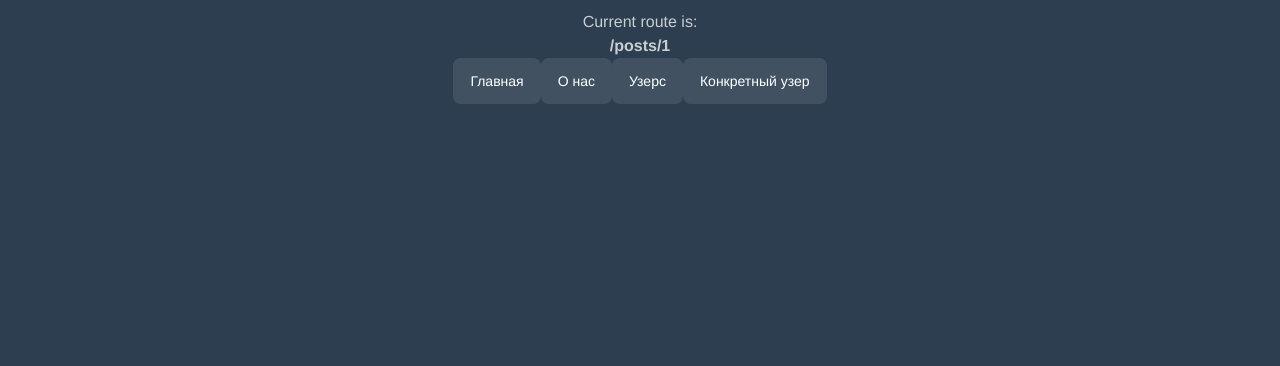
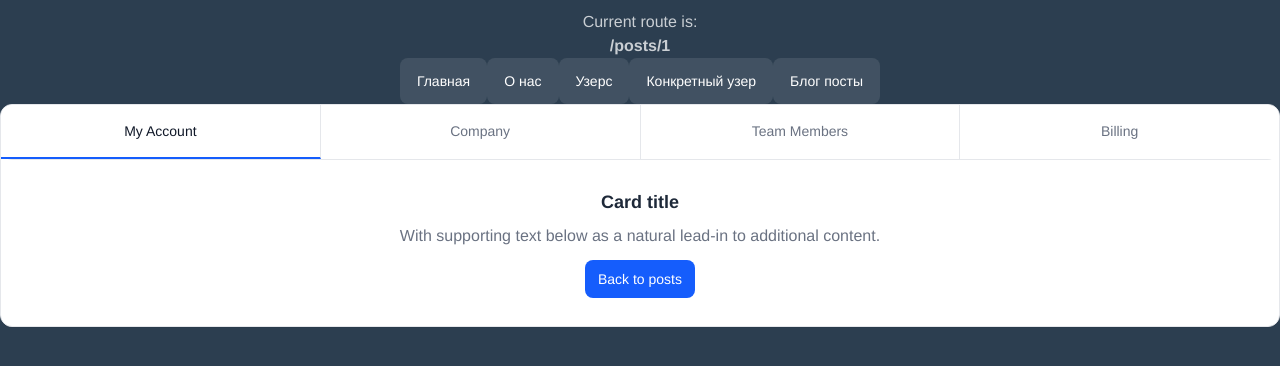
Before and after one commit to AndrewMZ6/test1app, a Vue app: page /posts/1 in a window 1280 px wide. Shown: the top 366 px of the page. Built offline with nearby package versions, Linux system fonts and the light colour scheme.

Commit message:
add dynamic routing for blog posts

```diff
--- /dev/null
+++ b/src/components/Article.vue
@@ -0,0 +1,57 @@
+<template>
+    <div class="flex flex-col bg-white border border-gray-200 shadow-2xs rounded-xl dark:bg-neutral-900 dark:border-neutral-700 dark:shadow-neutral-700/70">
+  <!-- Select (Mobile only) -->
+  <div class="sm:hidden">
+    <label for="hs-card-nav" class="sr-only">This is an article with ID = {{ id }}</label>
+    <select name="hs-card-nav" id="hs-card-nav" class="block w-full border-t-0 border-x-0 border-gray-300 rounded-t-xl focus:border-blue-500 focus:ring-blue-500 disabled:opacity-50 disabled:pointer-events-none dark:bg-neutral-900 dark:border-neutral-700 dark:text-neutral-400 dark:placeholder-neutral-500 dark:focus:ring-neutral-600">
+      <option selected="">My Account</option>
+      <option>Company</option>
+      <option>Team Members</option>
+      <option>Billing</option>
+    </select>
+  </div>
+  <!-- End Select (Mobile only) -->
+
+  <!-- Nav (Device only) -->
+  <div class="hidden sm:block">
+    <nav class="relative z-0 flex border-b border-gray-200 rounded-xl divide-x divide-gray-200 dark:border-neutral-700 dark:divide-neutral-700">
+      <a class="group relative min-w-0 flex-1 bg-white py-4 px-4 border-b-2 border-b-blue-600 text-gray-900 rounded-ss-xl text-sm font-medium text-center overflow-hidden hover:bg-gray-50 focus:outline-hidden focus:bg-gray-50 focus:z-10 dark:bg-neutral-900 dark:border-b-blue-500 dark:text-neutral-300" aria-current="page" href="#">
+        My Account
+      </a>
+
+      <a class="group relative min-w-0 flex-1 bg-white py-4 px-4 text-gray-500 hover:text-gray-700 text-sm font-medium text-center overflow-hidden hover:bg-gray-50 focus:outline-hidden focus:bg-gray-50 focus:z-10 dark:bg-neutral-900 dark:hover:bg-neutral-800 dark:text-neutral-500 dark:hover:text-neutral-400 dark:focus:bg-neutral-800 dark:focus:text-neutral-400" href="#">
+        Company
+      </a>
+
+      <a class="group relative min-w-0 flex-1 bg-white py-4 px-4 text-gray-500 hover:text-gray-700 text-sm font-medium text-center overflow-hidden hover:bg-gray-50 focus:outline-hidden focus:bg-gray-50 focus:z-10 dark:bg-neutral-900 dark:hover:bg-neutral-800 dark:text-neutral-500 dark:hover:text-neutral-400 dark:focus:bg-neutral-800 dark:focus:text-neutral-400" href="#">
+        Team Members
+      </a>
+
+      <a class="group relative min-w-0 flex-1 bg-white py-4 px-4 text-gray-500 hover:text-gray-700 rounded-se-xl text-sm font-medium text-center overflow-hidden hover:bg-gray-50 focus:outline-hidden focus:bg-gray-50 focus:z-10 dark:bg-neutral-900 dark:hover:bg-neutral-800 dark:text-neutral-500 dark:hover:text-neutral-400 dark:focus:bg-neutral-800 dark:focus:text-neutral-400" href="#">
+        Billing
+      </a>
+    </nav>
+  </div>
+  <!-- End Nav (Device only) -->
+
+  <div class="p-4 text-center md:py-7 md:px-5">
+    <h3 class="text-lg font-bold text-gray-800 dark:text-white">
+      Card title
+    </h3>
+    <p class="mt-2 text-gray-500 dark:text-neutral-400">
+      With supporting text below as a natural lead-in to additional content.
+    </p>
+    <RouterLink to="/blog-posts">
+<a class="mt-3 py-2 px-3 inline-flex justify-center items-center gap-x-2 text-sm font-medium rounded-lg border border-transparent bg-blue-600 text-white hover:bg-blue-700 focus:outline-hidden focus:bg-blue-700 disabled:opacity-50 disabled:pointer-events-none">
+      Back to posts
+    </a>
+    </RouterLink>
+  </div>
+</div>
+</template>
+
+<script setup>
+    defineProps({
+        id: String
+    })
+</script>
--- /dev/null
+++ b/src/components/BlogPost.vue
@@ -0,0 +1,23 @@
+<template>
+    <div class="flex flex-col bg-white border border-gray-200 shadow-2xs rounded-xl dark:bg-neutral-900 dark:border-neutral-700 dark:shadow-neutral-700/70">
+  <div class="p-4 md:p-5">
+    <h3 class="text-lg font-bold text-gray-800 dark:text-white">
+      The post with id = {{ id }}
+    </h3>
+    <p class="mt-1 text-gray-500 dark:text-neutral-400">
+      Some quick example text to build on the card title and make up the bulk of the card's content.
+    </p>
+    <router-link :to="`/posts/${id}`">
+ <a class="mt-2 py-2 px-3 inline-flex justify-center items-center gap-x-2 text-sm font-medium rounded-lg border border-transparent bg-blue-600 text-white hover:bg-blue-700 focus:outline-hidden focus:bg-blue-700 disabled:opacity-50 disabled:pointer-events-none">
+      Go somewhere
+    </a>
+    </router-link>
+  </div>
+</div>
+</template>
+
+<script setup>
+    defineProps({
+        id: String
+    })
+</script>
--- a/src/components/NavingationBar.vue
+++ b/src/components/NavingationBar.vue
@@ -25,6 +25,10 @@ const routeUrls = [
     {
         url: "/concrete",
         text: "Конкретный узер"
+    },
+    {
+        url: "/blog-posts",
+        text: "Блог посты"
     }
 ]
 </script>
--- a/src/router/index.js
+++ b/src/router/index.js
@@ -26,7 +26,18 @@ const router = createRouter({
       path: '/concrete',
       name: 'concrete',
       component: () => import('../views/ConcreteUser.vue'),
-    }
+    },
+    {
+      path: '/blog-posts',
+      name: 'blog-posts',
+      component: () => import('../views/BlogPosts.vue'),
+    },
+    {
+      path: '/posts/:id',
+      name: 'posts',
+      component: () => import('../components/Article.vue'),
+      props: true,
+    },
   ],
 })
 
--- /dev/null
+++ b/src/views/BlogPosts.vue
@@ -0,0 +1,18 @@
+<template>
+    <div>
+        <h1>Blog Posts</h1>
+        <div v-for="post in posts" :key="post.id">
+            <BlogPost :id="post.id" />
+        </div>
+    </div>
+</template>
+
+<script setup>
+    import BlogPost from '@/components/BlogPost.vue';
+
+    const posts = [
+        { id: '1' },
+        { id: '2' },
+        { id: '3' },
+    ]
+</script>
```
